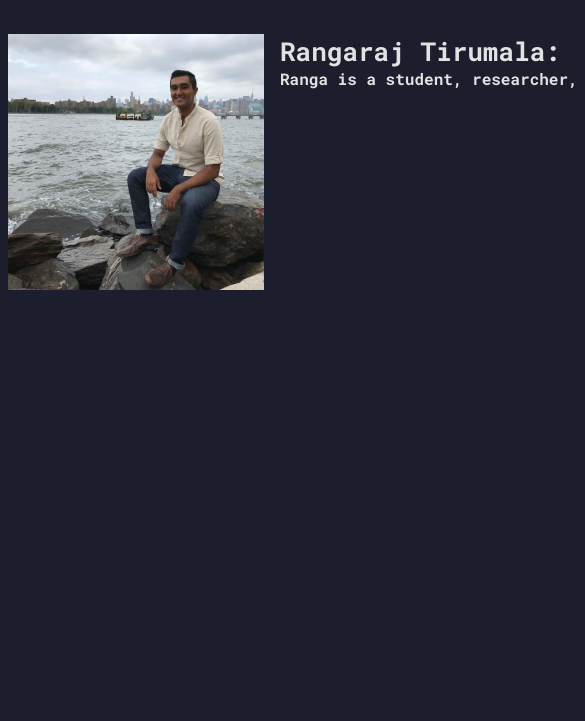
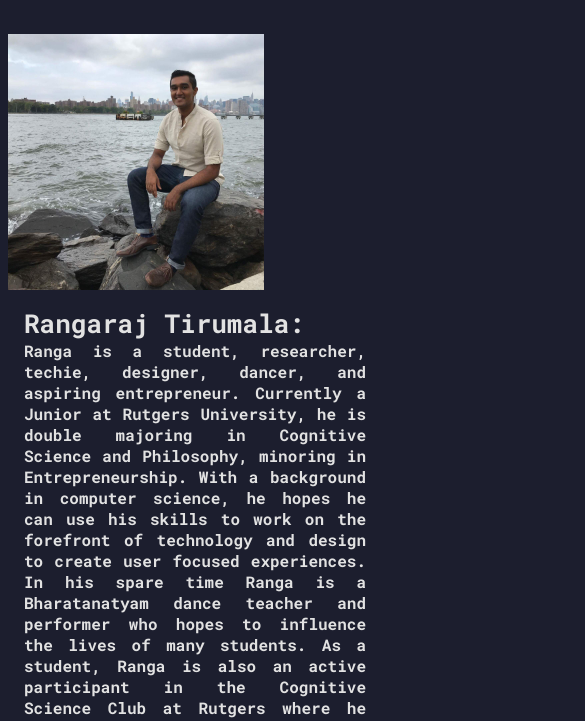
Before and after one commit to rangat/rangat.github.io, a website: page about.html in a window 390 px wide. Shown: the part 58-779 px from the top of the page, 585 px wide, since content can reach past the window. Drawn offline with Linux system fonts and the light colour scheme; a web font is replaced by a local one.

Commit message:
made more changes for responisveness

```diff
--- a/main.css
+++ b/main.css
@@ -115,7 +115,12 @@ p{
   padding-bottom: 1rem;
 }
 
-@media screen and (max-width:1080px){
+/***************************************************************
+ *                         RESPONSIVE                          *
+ ***************************************************************/
+
+
+@media screen and (max-width:940px){
   body{
     padding: 0;
   }
@@ -125,10 +130,16 @@ p{
   h3{
     font-size: 12px;
   }
+  h4{
+    margin: 0 1rem;
+  }
   nav{
     padding-right: 16px;
     padding-top: .25rem;
     white-space: nowrap;
+  }
+  p{
+    margin: 0 1rem;
   }
   .logo{
     height: 32px;
@@ -140,8 +151,10 @@ p{
   .body-container{
     padding-left: 0;
     padding-right: 0;
-    white-space: nowrap;
   }
+
+
+
   .footer-container{
     padding: 0;
   }
```
Also changed, not shown: index.html (+1 -1 lines).
